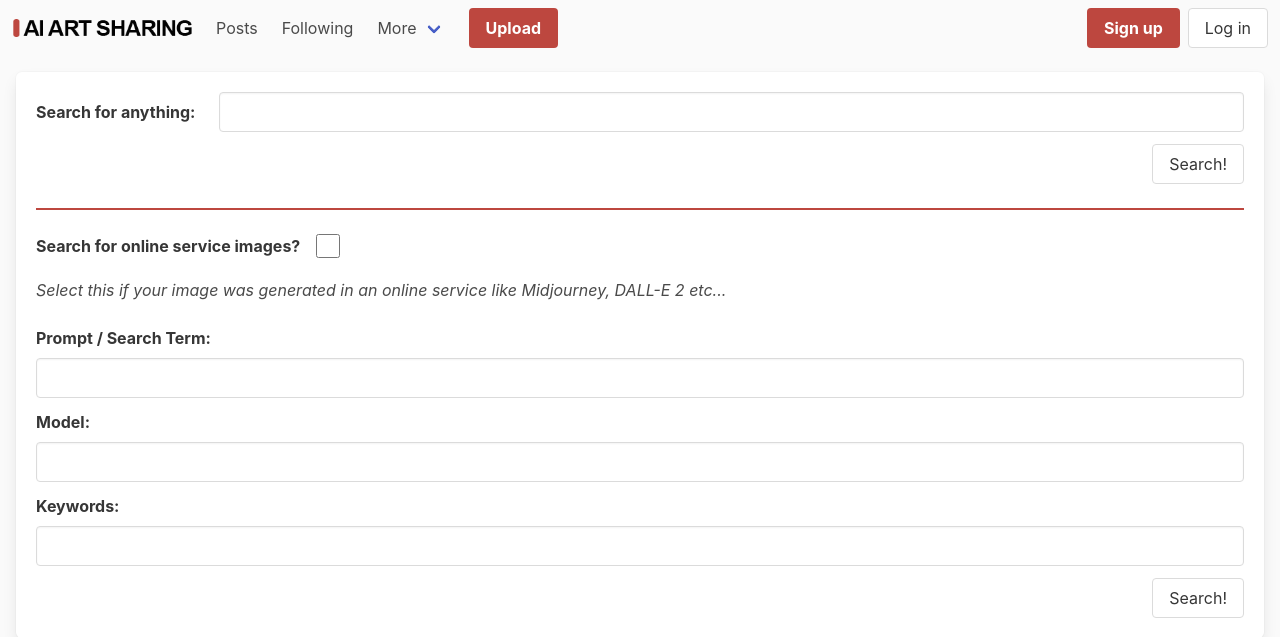
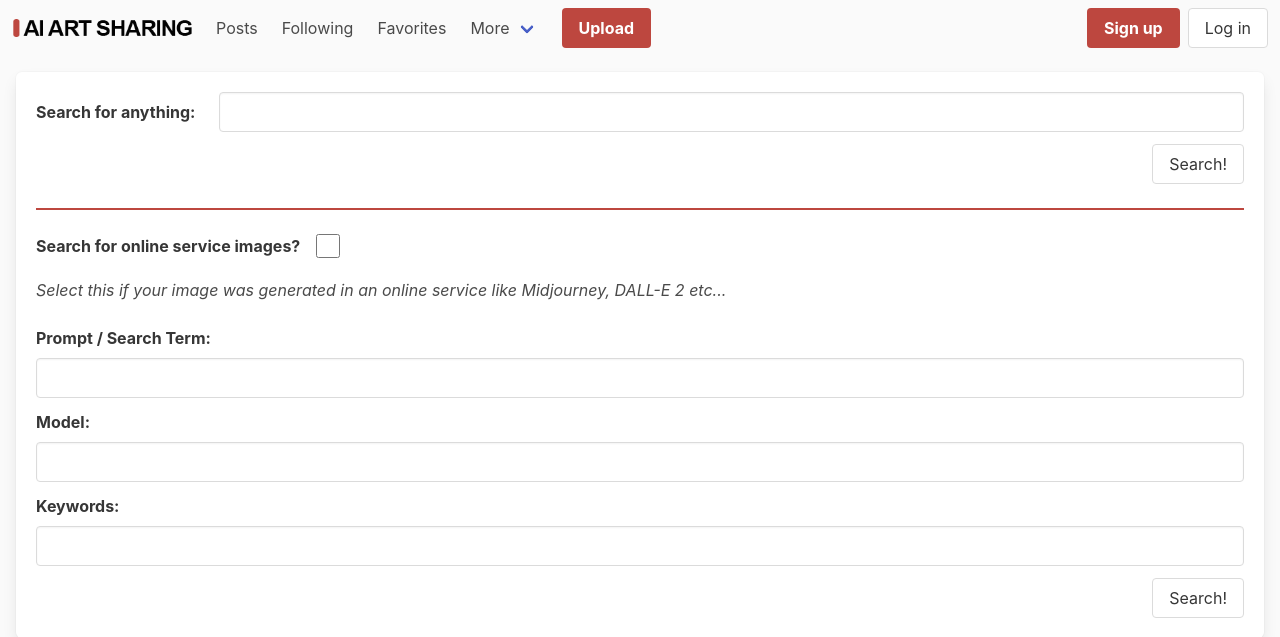
Before and after one commit to bernasx/aiartsharing, a Django app: page /content/posts/ in a window 1280 px wide. Shown: the top 637 px of the page. Run offline with Django 4.2, Linux system fonts and the light colour scheme; data that the repository does not hold is empty; some libraries are stand-ins or nearby versions.

Commit message:
Added favorites screen

```diff
--- a/aiart_content/templates/imageposts/detail.html
+++ b/aiart_content/templates/imageposts/detail.html
@@ -30,7 +30,9 @@
     </div>
 
     <div class="block" id="like-favorite-button-block">
+        {%if object.user != user%}
         {% include './partials/detail_like_favorite_buttons.html' %}
+        {%endif%}
     </div>
 
 
--- a/aiart_content/urls.py
+++ b/aiart_content/urls.py
@@ -6,7 +6,8 @@ urlpatterns = [
    path('create/',views.CreateImagePostView, name='create_imagepost'),
    path('detail/<uuid:uuid>', views.DetailImagePostView.as_view(), name='detail_imagepost'),
    path('posts/',views.ListImagePostsView.as_view(), name='list_imagepost'),
-   path('followingfeed/',views.ListImagePostsFollowingFeed.as_view(), name='following_feed')
+   path('followingfeed/',views.ListImagePostsFollowingFeed.as_view(), name='following_feed'),
+   path('favorites/',views.ListImagePostsFavorites.as_view(), name='favorites')
 ]
 
 htmx_urlpatterns = [
--- a/aiart_content/views.py
+++ b/aiart_content/views.py
@@ -129,6 +129,15 @@ class ListImagePostsFollowingFeed(ListView):
         users = map(lambda x: x.user_being_followed, following_objects)
         return ImagePost.objects.filter(user__in=users).order_by('-publish_date')
 
+class ListImagePostsFavorites(ListView):
+    model = ImagePost
+    template_name = 'imageposts/favorites.html'
+    paginate_by = 24
+
+    def get_queryset(self):
+        user = self.request.user
+        return user.favorited_image_posts.order_by('-publish_date')
+
 def searchView(request):
     qdict = request.POST.copy()
     try:
--- a/aiart_main/templates/partials/navbar.html
+++ b/aiart_main/templates/partials/navbar.html
@@ -22,6 +22,10 @@
 
       <a href="{% url 'content:following_feed' %}" class="navbar-item">
         Following
+      </a>
+
+      <a href="{% url 'content:favorites' %}" class="navbar-item">
+        Favorites
       </a>
 
       <div class="navbar-item has-dropdown is-hoverable">
```
Also changed, not shown: aiart_content/templates/imageposts/favorites.html (added, +7 -0 lines).
